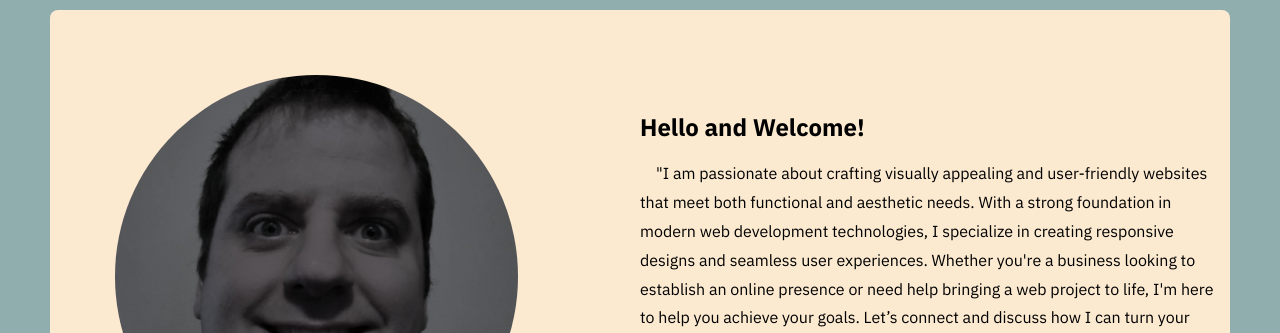
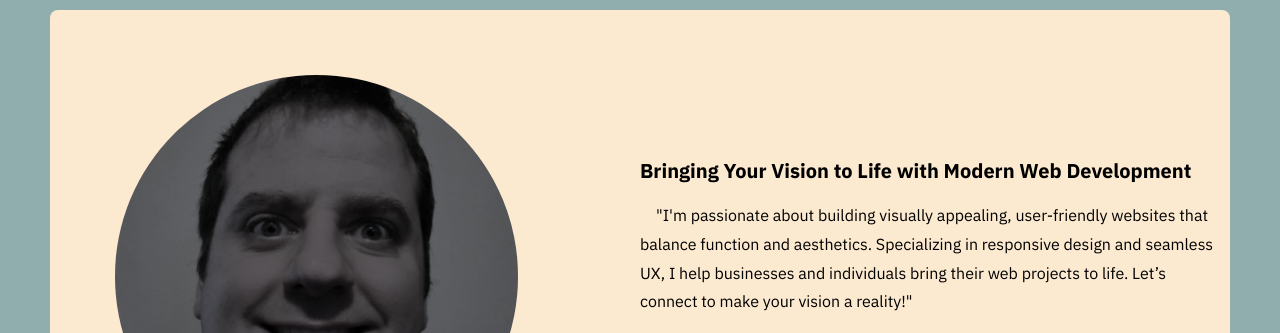
Before and after one commit to apirollijr/Portfolio-Website, a website: page index.html in a window 1280 px wide. Shown: the part 126-459 px from the top of the page. Drawn offline with nearby package versions, Linux system fonts and the light colour scheme; a web font is replaced by a local one.

Commit message:
Changed Front Page Text and font size

```diff
--- a/index.html
+++ b/index.html
@@ -31,8 +31,8 @@
                 <img class="selfie" src="img/selfie.JPG" alt="Anthony Pirolli Jr selfie">
             </div>
             <div>
-                <h2>Hello and Welcome!</h2>
-                <p>"I am passionate about crafting visually appealing and user-friendly websites that meet both functional and aesthetic needs. With a strong foundation in modern web development technologies, I specialize in creating responsive designs and seamless user experiences. Whether you're a business looking to establish an online presence or need help bringing a web project to life, I'm here to help you achieve your goals. Let’s connect and discuss how I can turn your vision into reality!"</p>
+                <h3>Bringing Your Vision to Life with Modern Web Development</h3>
+                <p>"I'm passionate about building visually appealing, user-friendly websites that balance function and aesthetics. Specializing in responsive design and seamless UX, I help businesses and individuals bring their web projects to life. Let’s connect to make your vision a reality!"</p>
                 <a class="ctaButton" href="contact.html">Contact Me Today!</a>
             </div>
         </section>
```
Also changed, not shown: work.html (+1 -1 lines).
